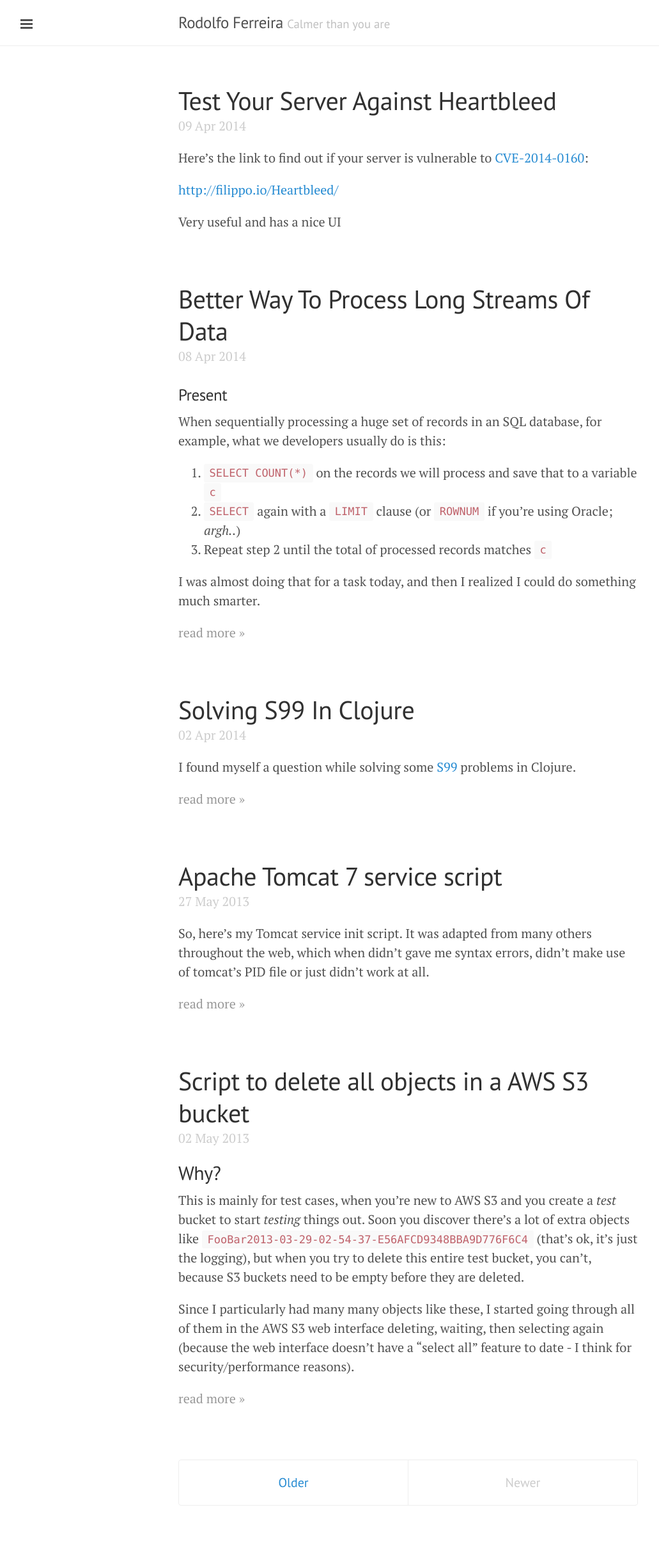
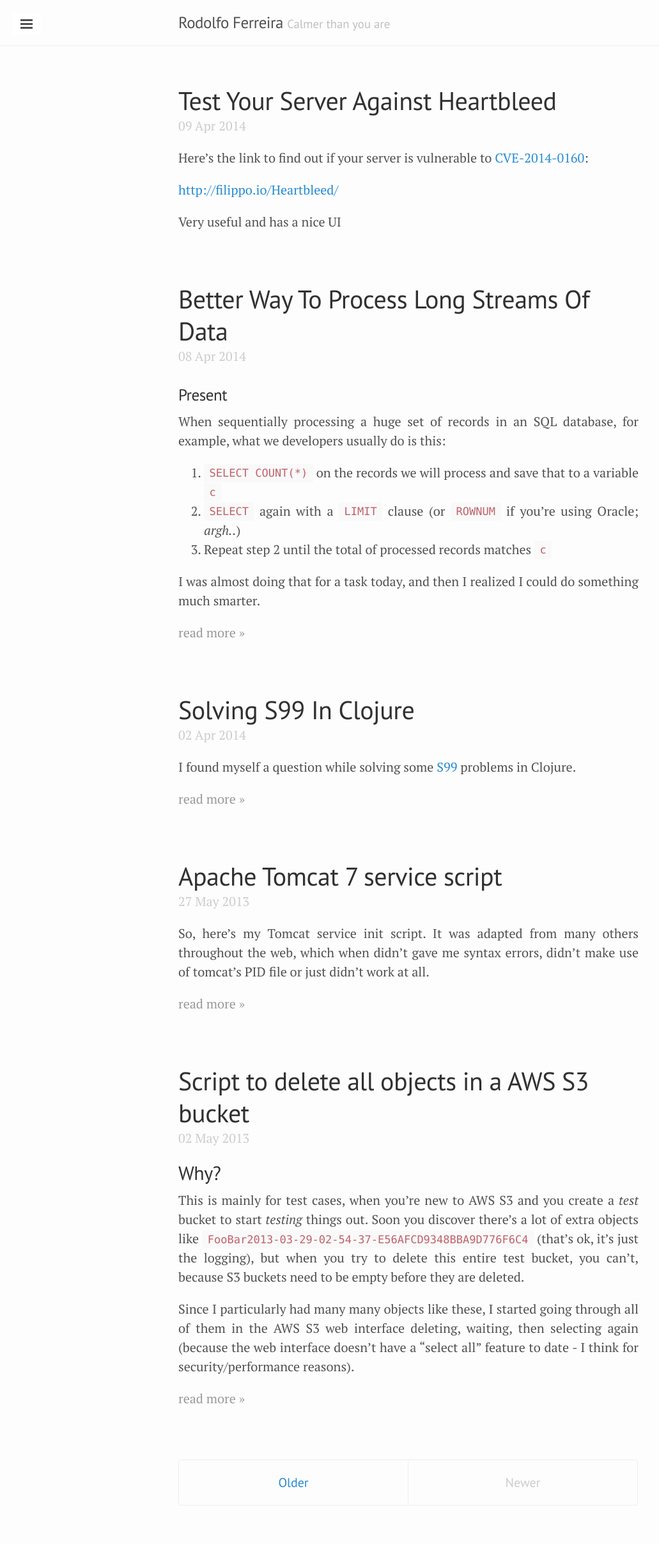
Before and after one commit to rodolfo42/rodolfo42.github.io, a Jekyll site: the page built from index.html, in a window 1280 px wide. Shown: the whole page at 64% size, without its empty margins (1-1032 px from the left). Built offline with Jekyll 4.4.1, drawn with Linux system fonts in a browser that asks for light colours; the list of posts is cut into pages by our own code.

Commit message:
Updated custom.css

```diff
--- a/public/css/custom.css
+++ b/public/css/custom.css
@@ -1,5 +1,5 @@
 body {
-  background-color: #FFF;
+  background-color: #FDFDFD;
 }
 
 .sidebar {
@@ -26,6 +26,10 @@
 	margin: 0 auto;
 }
 
+.post-content {
+  text-align: justify;
+}
+
 .post-content img {
 	margin: 0 auto;
 	border: 1px solid rgb(245, 245, 245);
```
